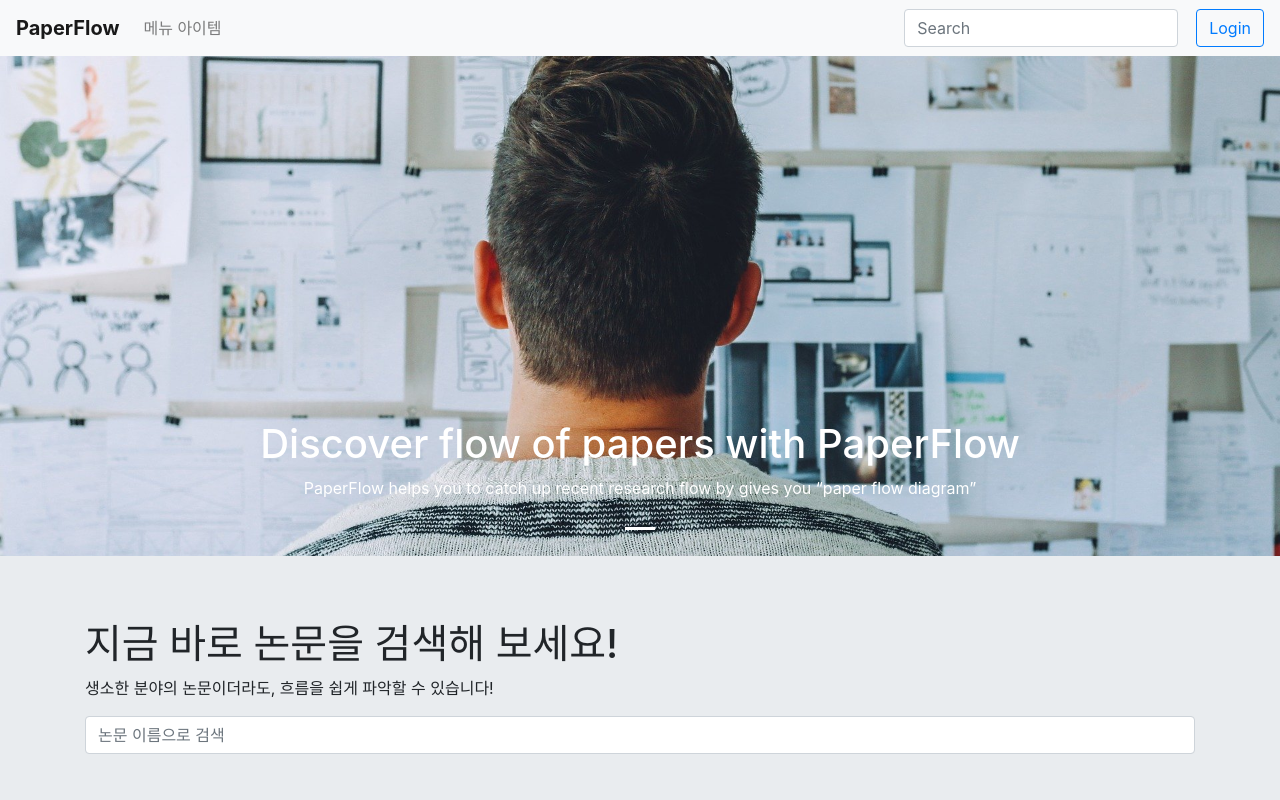
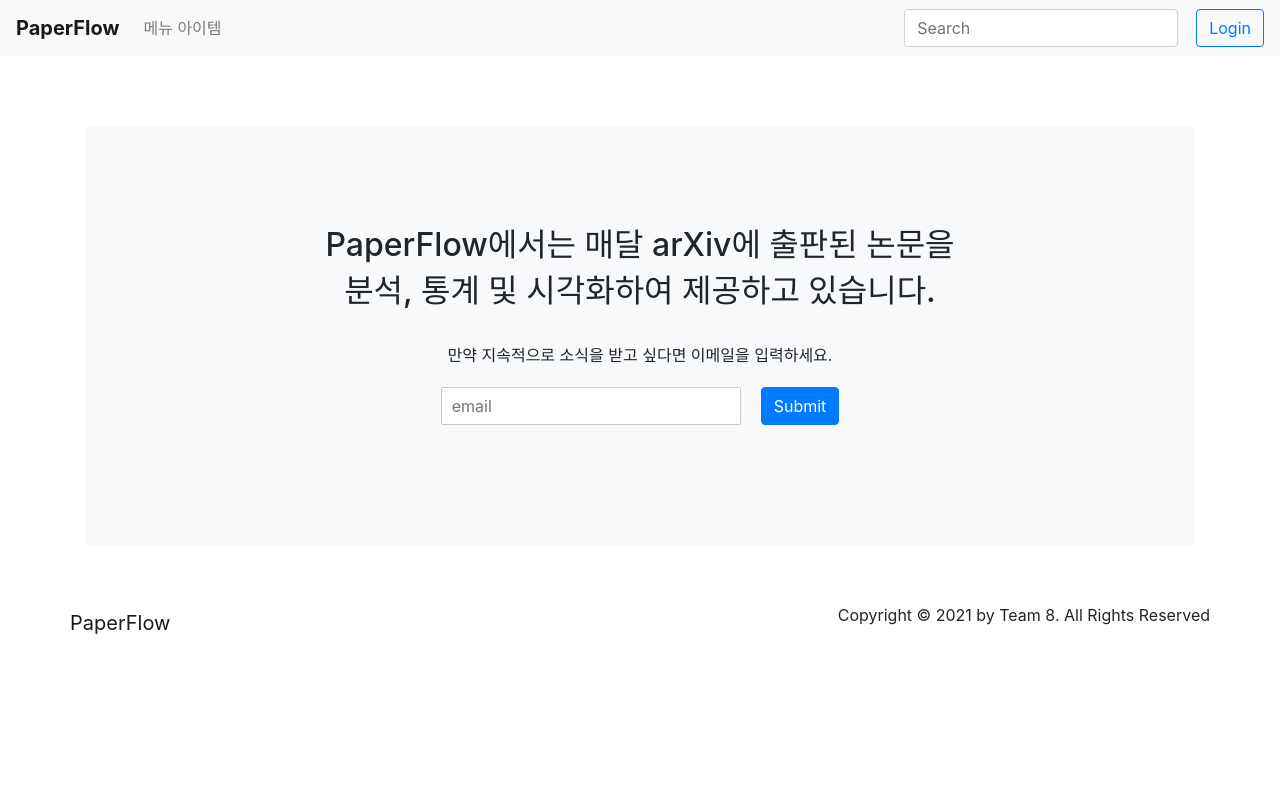
Before and after one commit to kookmin-sw/capstone-2021-8, a React app in the folder client/paperflow-web-v1/: page /email-input in a window 1280 px wide. Shown: the top 800 px of the page. Built offline with nearby package versions, Linux system fonts and the light colour scheme; the HTML template or start-up script is replaced by a standard one.

Commit message:
feat: Add functions for checking email validation

```diff
--- a/client/paperflow-web-v1/src/App.js
+++ b/client/paperflow-web-v1/src/App.js
@@ -4,6 +4,7 @@
 import Search from './pages/Search';
 import PaperDetail from './pages/PaperDetail';
 import KeywordNetwork from './pages/KeywordNetwork';
+import EmailInputPage from './pages/Email';
 
 const App = () => (
 
@@ -11,6 +12,7 @@
     <Route path="/paper-detail" component={PaperDetail} />
     <Route path="/search" component={Search} />
     <Route path="/keyword-network" component={KeywordNetwork} />
+    <Route path="/email-input" component={EmailInputPage} />
     <Route path="/" component={Landing} />
   </Switch>
 
--- a/client/paperflow-web-v1/src/pages/Email/index.js
+++ b/client/paperflow-web-v1/src/pages/Email/index.js
@@ -1,11 +1,22 @@
-import React from 'react';
+import React, { useState } from 'react';
 import { Button } from 'react-bootstrap';
 import DefaultDesktopLayout from '../../layouts/Layouts/DefaultDesktop';
 
 import stylesDesktopDefault from './DesktopDefault.module.scss';
 
-const Email = () => {
+const EmailInputPage = () => {
   const styles = stylesDesktopDefault;
+
+  const [email, setEmail] = useState('');
+
+  const handleSubmit = () => {
+    if (/^\w+([.-]?\w+)*@\w+([.-]?\w+)*(\.\w{2,})+$/.test(email)) {
+      console.log('submit : ', email);
+    } else {
+      // eslint-disable-next-line no-alert
+      alert('Not validate email. Check your input.');
+    }
+  };
 
   return (
     <DefaultDesktopLayout>
@@ -27,8 +38,10 @@
             <input
               className={styles.emailInput}
               placeholder="email"
+              value={email}
+              onChange={(e) => setEmail(e.target.value)}
             />
-            <Button>
+            <Button onClick={handleSubmit}>
               Submit
             </Button>
           </div>
@@ -38,4 +51,4 @@
   );
 };
 
-export default Email;
+export default EmailInputPage;
```
